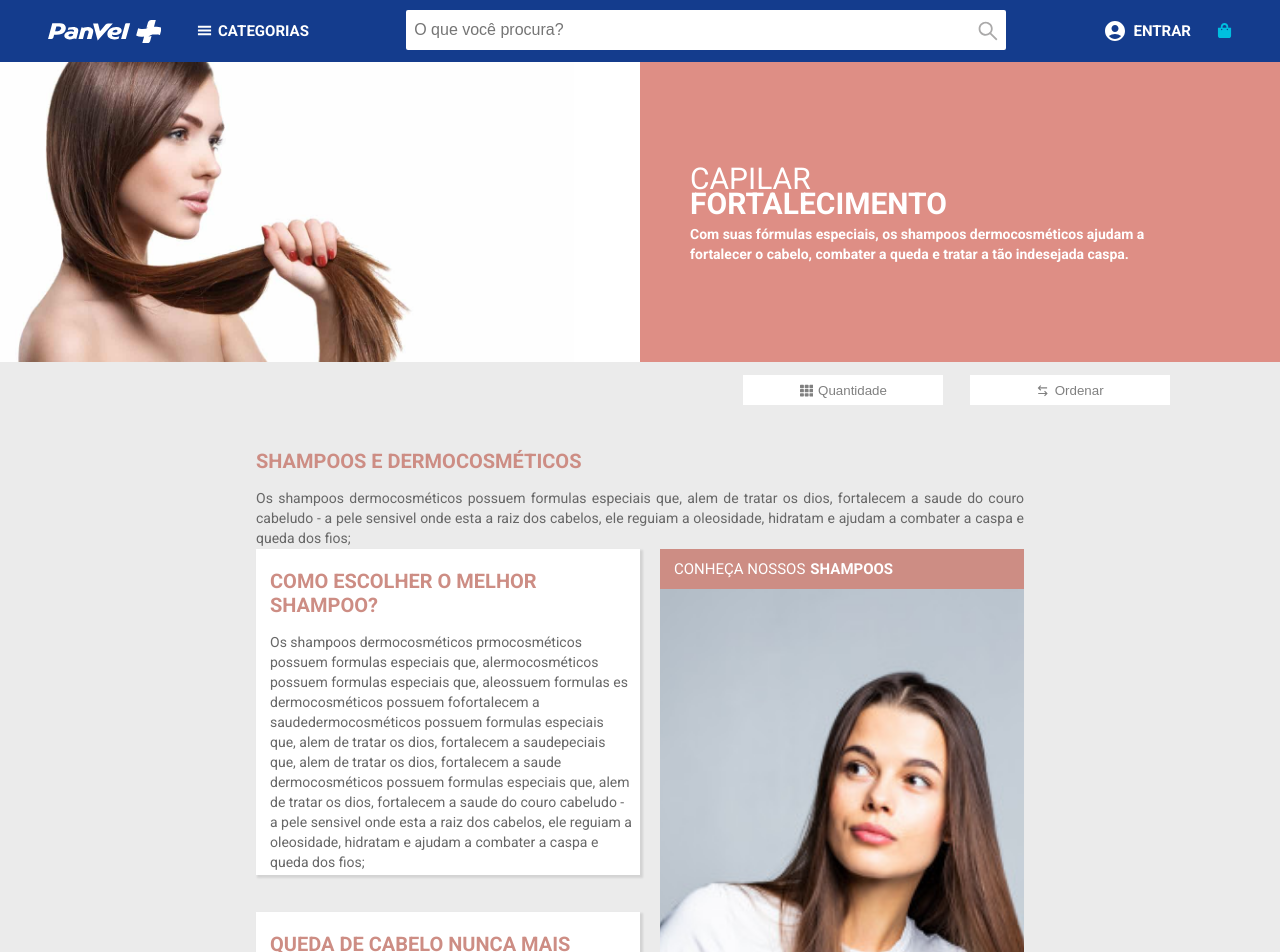
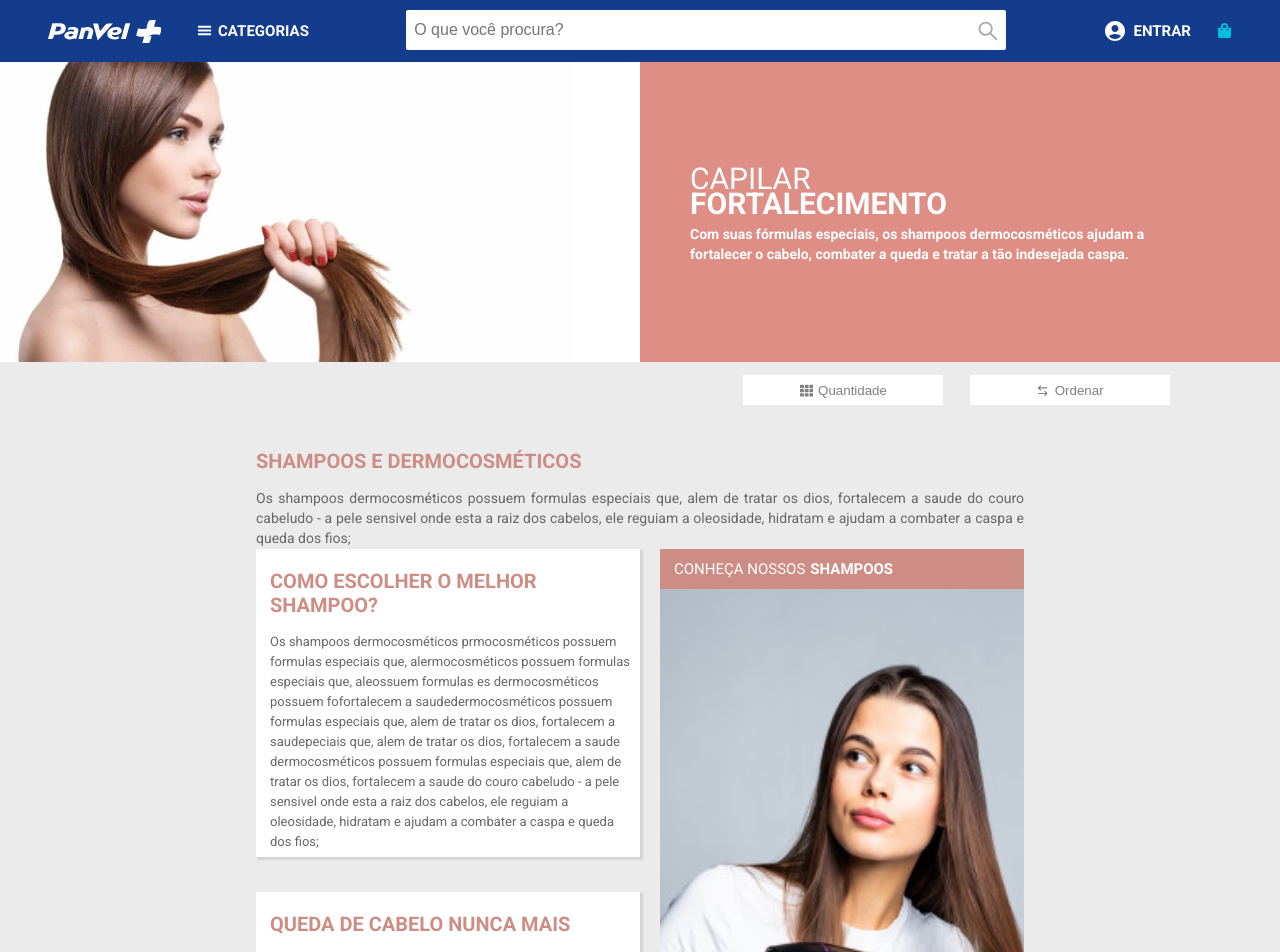
Before and after one commit to marcoscosta90/mezaChallenge, a React (Create React App) app: page / in a window 1280 px wide. Shown: the top 952 px of the page. Built offline with nearby package versions, Linux system fonts and the light colour scheme.

Commit message:
main page

```diff
--- a/src/components/MainCard/MainCardElements.js
+++ b/src/components/MainCard/MainCardElements.js
@@ -4,7 +4,6 @@ export const Main = styled.section`
     display: grid;
     grid-template-columns: 20% 60% 20%;
     background: #ebebeb;
-    height: 100vh;
 `;
 
 export const LeftContent = styled.div`
@@ -50,7 +49,7 @@ export const SubTitle = styled.div`
 `;
 
 export const Comments = styled.div`
-    font-size: 14px;
+    font-size: 13px;
     max-width: 98%;
     color: #676767;
     line-height: 20px;
```
Also changed, not shown: 1 other file (tests, documents, lock files or other folders).
